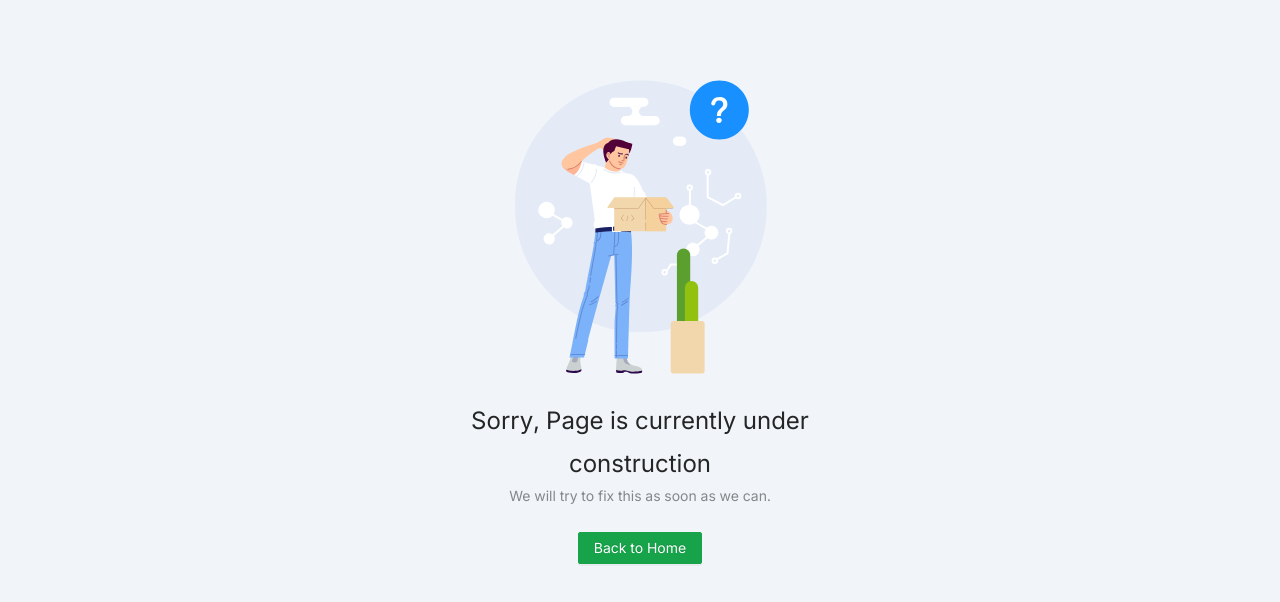
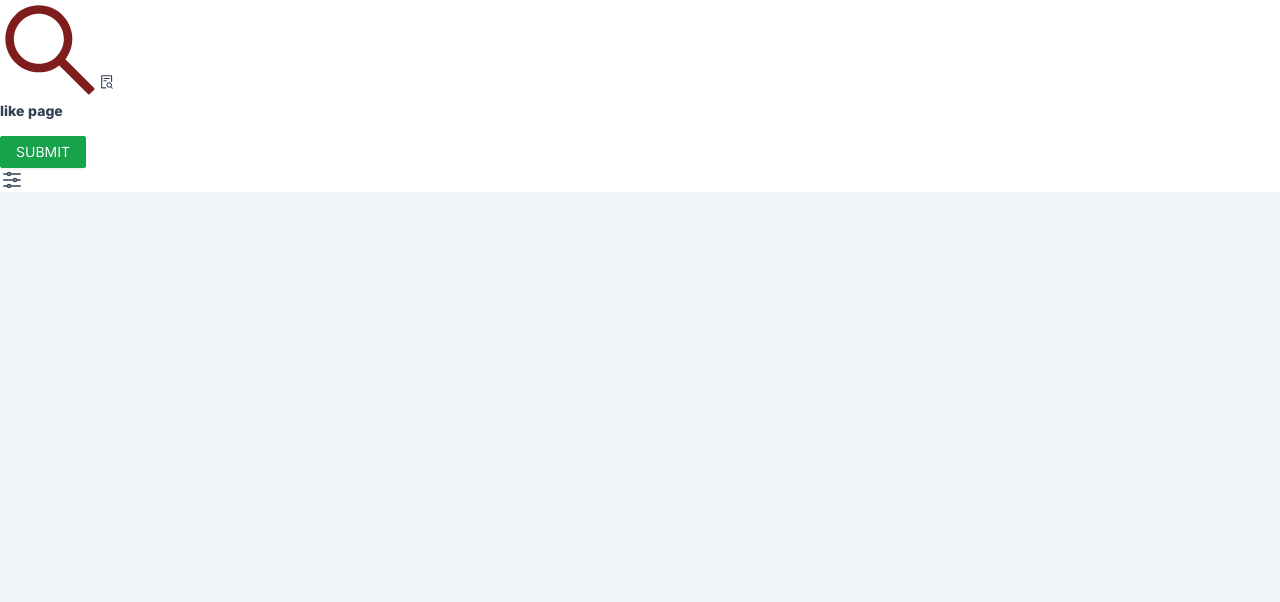
Before and after one commit to saisarah/TalipaAPP-Frontend, a React (Vite) app: page /likes in a window 1280 px wide. Shown: the top 602 px of the page. Built offline with nearby package versions, Linux system fonts and the light colour scheme.

Commit message:
update likes page

```diff
--- a/src/pages/customer/likes/Likes.jsx
+++ b/src/pages/customer/likes/Likes.jsx
@@ -1,10 +1,24 @@
+import { FileSearchOutlined, SearchOutlined } from "@ant-design/icons";
+import { Button } from "antd";
 import UnderConstruction from "../../../components/UnderConstruction";
 
-export default function Likes()
-{
+export default function Likes() {
   return (
-    <div className="max-w-md mx-auto min-h-screen">
-      <UnderConstruction showHomeBtn/>
+    <div className="bg-white font-extrabold">
+      <SearchOutlined className="text-red-900" style={{ fontSize: 100 }} />
+      <FileSearchOutlined />
+      <p>like page</p>
+
+      <Button type="primary">SUBMIT</Button>
+
+
+    <svg xmlns="http://www.w3.org/2000/svg" fill="none" viewBox="0 0 24 24" strokeWidth={1.5} stroke="currentColor" className="w-6 h-6">
+  <path strokeLinecap="round" strokeLinejoin="round" d="M10.5 6h9.75M10.5 6a1.5 1.5 0 11-3 0m3 0a1.5 1.5 0 10-3 0M3.75 6H7.5m3 12h9.75m-9.75 0a1.5 1.5 0 01-3 0m3 0a1.5 1.5 0 00-3 0m-3.75 0H7.5m9-6h3.75m-3.75 0a1.5 1.5 0 01-3 0m3 0a1.5 1.5 0 00-3 0m-9.75 0h9.75" />
+</svg>
+
+
+
+
     </div>
-  )
+  );
 }
```
